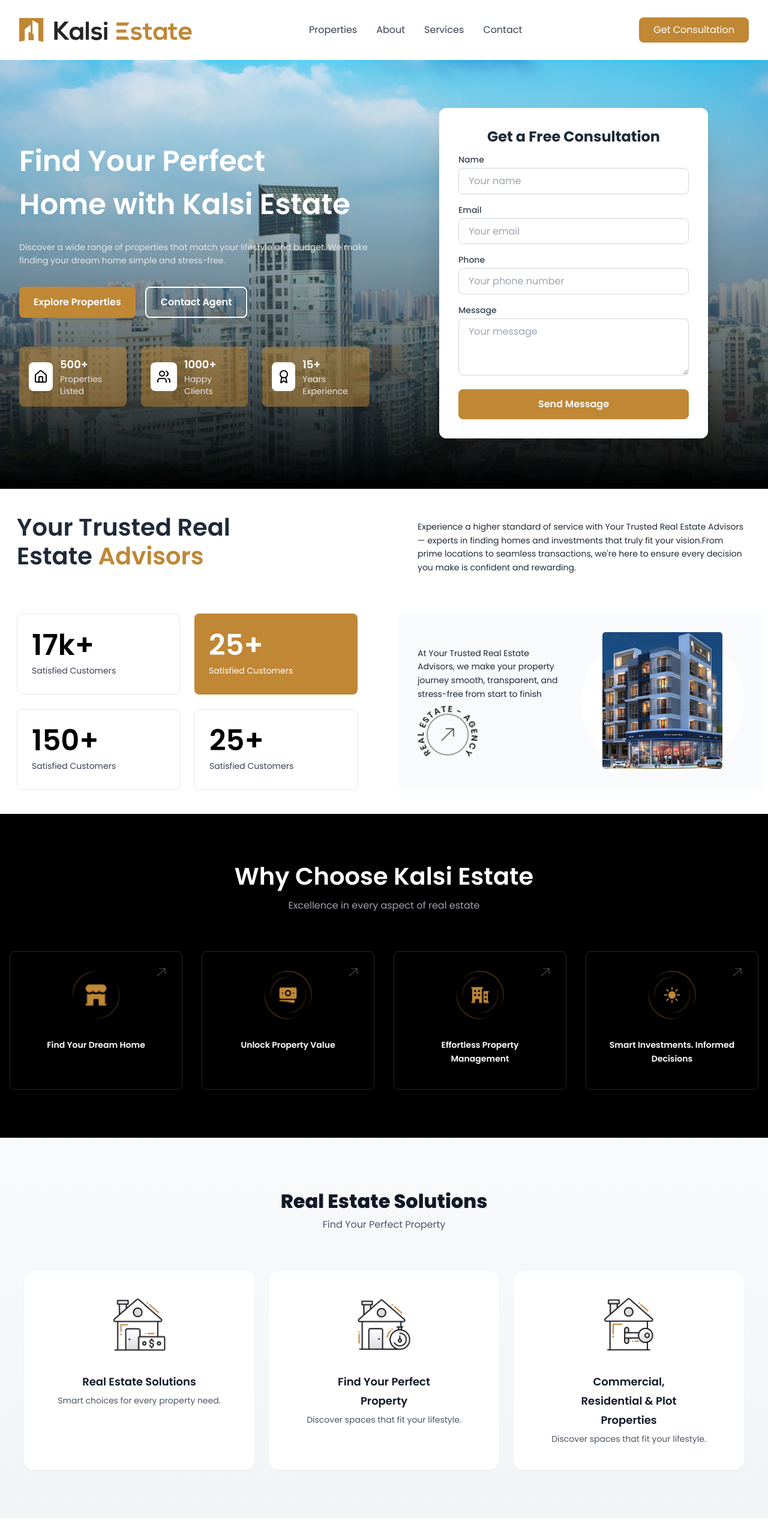
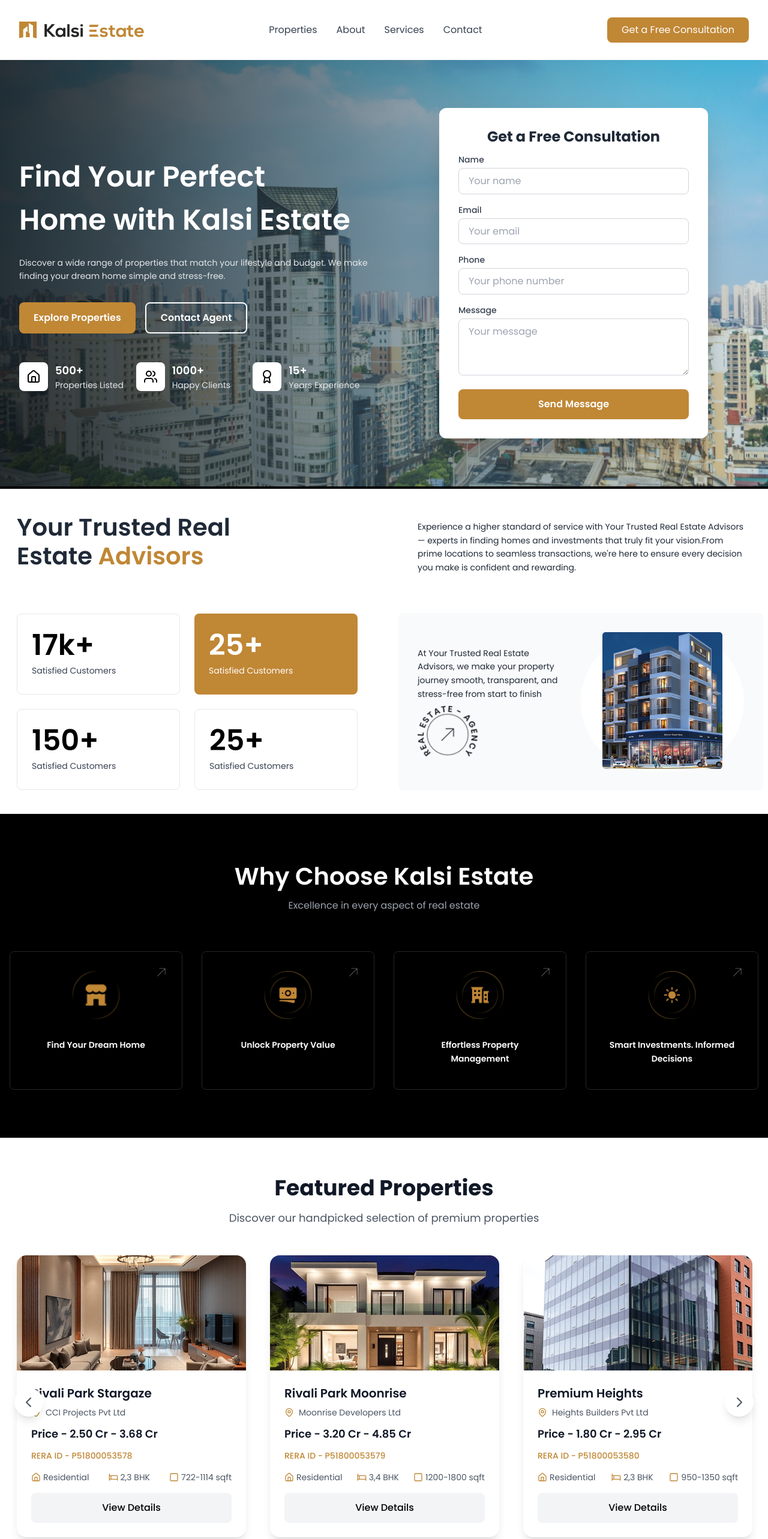
Before and after one commit to RAVI08RR/realstatemarketing, a Next.js app: page / in a window 1280 px wide. Shown: the top 2566 px of the page at 60% size. Built offline with nearby package versions, Linux system fonts and the light colour scheme.

Commit message:
icon updated who we are

```diff
--- a/src/app/components/CTASection.js
+++ b/src/app/components/CTASection.js
@@ -27,14 +27,14 @@ export default function CTASection() {
         {/* </div> */}
 
         {/* Main Heading */}
-        <h2 className="text-3xl md:text-4xl lg:text-[24px] font-[600] text-white mb-0 leading-[26px]">
-          Looking to Buy a new property or sell an existing one?<br/>
+        <h2 className="text-[33px] md:text-[24px] lg:text-[34px] font-[600] text-white mb-0 lg:leading-[37px]">
+          Looking to Buy a new property or sell an existing one?
         Homez provides an awesome solution!
         </h2>
 
         {/* CTA Button */}
         <button className="bg-[#C08735] text-white px-8 py-4 rounded-lg font-[400] hover:bg-amber-700 transition-colors duration-300 text-lg mt-6">
-          Submit Property
+         Get a Free Consultation
         </button>
       </div>
     </section>
--- a/src/app/components/ContactForm.js
+++ b/src/app/components/ContactForm.js
@@ -97,7 +97,7 @@ export default function ContactForm() {
                 type="submit"
                 className="w-full bg-[#C08735] text-white py-4 px-6 rounded-lg font-semibold hover:bg-amber-700 transition-colors duration-300 text-lg"
               >
-                Submit Enquiry
+               Get a Free Consultation
               </button>
             </form>
           </div>
--- a/src/app/components/FeaturedProperties.js
+++ b/src/app/components/FeaturedProperties.js
@@ -2,6 +2,7 @@
 import React from 'react';
 import Image from 'next/image';
 import Slider from 'react-slick';
+import { MapPin, Home, Bed, Square } from 'lucide-react';
 import "slick-carousel/slick/slick.css";
 import "slick-carousel/slick/slick-theme.css";
 
@@ -12,7 +13,13 @@ const FeaturedProperties = () => {
       title: "Claremont by Origin",
       location: "Sector 45, Gurgaon",
       image: "/images/f-1.png",
-      type: "residential"
+      type: "residential",
+      developer: "Origin Developers Pvt Ltd",
+      price: "1.20 Cr - 2.45 Cr",
+      reraId: "P51800053578",
+      propertyType: "Residential",
+      bhk: "2,3 BHK",
+      area: "850-1200 sqft"
     },
     {
       id: 2,
@@ -20,30 +27,53 @@ const FeaturedProperties = () => {
       location: "Borivali East, Mumbai",
       image: "/images/f-2.png",
       type: "commercial",
-      featured: true
+      featured: true,
+      developer: "CCI Projects Pvt Ltd",
+      price: "2.50 Cr - 3.68 Cr",
+      reraId: "P51800053578",
+      propertyType: "Residential",
+      bhk: "2,3 BHK",
+      area: "722-1114 sqft"
     },
     {
       id: 3,
       title: "Rivali Park Moonrise",
       location: "Golf Course Road",
       image: "/images/f-3.png",
-      type: "luxury"
+      type: "luxury",
+      developer: "Moonrise Developers Ltd",
+      price: "3.20 Cr - 4.85 Cr",
+      reraId: "P51800053579",
+      propertyType: "Residential",
+      bhk: "3,4 BHK",
+      area: "1200-1800 sqft"
     },
-     {
+    {
       id: 4,
-      title: "Rivali Park Moonrise",
-      location: "Golf Course Road",
+      title: "Premium Heights",
+      location: "Sector 62, Noida",
       image: "/images/f-1.png",
-      type: "luxury"
+      type: "luxury",
+      developer: "Heights Builders Pvt Ltd",
+      price: "1.80 Cr - 2.95 Cr",
+      reraId: "P51800053580",
+      propertyType: "Residential",
+      bhk: "2,3 BHK",
+      area: "950-1350 sqft"
     },
-      {
+    {
       id: 5,
-      title: "Rivali Park Moonrise",
-      location: "Golf Course Road",
+      title: "Sky Gardens",
+      location: "Andheri West, Mumbai",
       image: "/images/f-2.png",
-      type: "luxury"
+      type: "luxury",
+      developer: "Sky Developers Ltd",
+      price: "4.20 Cr - 6.50 Cr",
+      reraId: "P51800053581",
+      propertyType: "Residential",
+      bhk: "3,4 BHK",
+      area: "1400-2000 sqft"
     }
-
   ];
 
   const CustomNextArrow = ({ onClick }) => (
@@ -119,12 +149,45 @@ const FeaturedProperties = () => {
 
         {/* Property Details */}
         <div className="p-6">
-          <h3 className="text-xl font-semibold text-gray-900 mb-2 group-hover:text-amber-600 transition-colors duration-300">
+          <h3 className="text-xl font-semibold text-gray-900 mb-2 group-hover:text-[#C08735] transition-colors duration-300">
             {property.title}
           </h3>
-          <p className="text-gray-600 text-sm mb-4">
-            {property.location}
-          </p>
+
+          {/* Developer Info */}
+          <div className="flex items-center text-gray-600 text-sm mb-3">
+            <MapPin className="w-4 h-4 text-[#C08735] mr-2" />
+            <span>{property.developer}</span>
+          </div>
+
+          {/* Price */}
+          <div className="mb-3">
+            <p className="text-lg font-semibold text-gray-900">
+              Price - {property.price}
+            </p>
+          </div>
+
+          {/* RERA ID */}
+          <div className="mb-4">
+            <p className="text-[#C08735] font-medium text-sm">
+              RERA ID - {property.reraId}
+            </p>
+          </div>
+
+          {/* Property Features */}
+          <div className="flex items-center justify-between mb-4 text-sm text-gray-600">
+            <div className="flex items-center">
+              <Home className="w-4 h-4 text-[#C08735] mr-1" />
+              <span>{property.propertyType}</span>
+            </div>
+            <div className="flex items-center">
+              <Bed className="w-4 h-4 text-[#C08735] mr-1" />
+              <span>{property.bhk}</span>
+            </div>
+            <div className="flex items-center">
+              <Square className="w-4 h-4 text-[#C08735] mr-1" />
+              <span>{property.area}</span>
+            </div>
+          </div>
 
           {/* View Details Button */}
           <button
--- a/src/app/components/Header.js
+++ b/src/app/components/Header.js
@@ -21,7 +21,7 @@ export default function Header() {
                 alt="Kalsi Estate Logo"
                 width={208}
                 height={80}
-                className="lg:w-72 w-50"
+                className="lg:w-50 w-50"
               />
             </div>
           </div>
@@ -45,8 +45,8 @@ export default function Header() {
           {/* Desktop CTA Button */}
           <div className="hidden md:block">
             <button className="bg-[#C08735] text-white px-6 py-2 rounded-lg hover:bg-[#C08735]/80 transition-colors">
-              Get Consultation
-            </button>
+             Get a Free Consultation
+              </button>
           </div>
 
           {/* Mobile menu button */}
@@ -110,7 +110,8 @@ export default function Header() {
                   className="w-full bg-[#C08735] text-white px-6 py-3 rounded-lg hover:bg-[#C08735]/80 transition-colors"
                   onClick={() => setIsMobileMenuOpen(false)}
                 >
-                  Get Consultation
+                  Get a Free Consultation
+
                 </button>
               </div>
             </nav>
--- a/src/app/components/HeroSection.js
+++ b/src/app/components/HeroSection.js
@@ -32,9 +32,9 @@ export default function HeroSection() {
             </div>
 
             {/* Info Boxes */}
-            <div className="grid grid-cols-1 sm:grid-cols-3 gap-6">
+            <div className="grid grid-cols-1 sm:grid-cols-3 gap-0">
               {/* Info Box 1 - Properties */}
-              <div className="flex items-center space-x-3 bg-[#C08735] bg-opacity-50  rounded-lg p-4">
+              <div className="flex items-center space-x-3 bg-[#c0863500] bg-opacity-50  rounded-lg p-0">
                 <div className="w-12 h-12 bg-white rounded-lg flex items-center justify-center">
                   <Home className="w-6 h-6 text-[black]" />
                 </div>
@@ -45,7 +45,7 @@ export default function HeroSection() {
               </div>
 
               {/* Info Box 2 - Clients */}
-              <div className="flex items-center space-x-3 bg-[#C08735] bg-opacity-50  rounded-lg p-4">
+              <div className="flex items-center space-x-3 bg-transperent bg-opacity-50  rounded-lg p-0">
                 <div className="w-12 h-12 bg-white rounded-lg flex items-center justify-center">
                   <Users className="w-6 h-6 text-[black]" />
                 </div>
@@ -56,7 +56,7 @@ export default function HeroSection() {
               </div>
 
               {/* Info Box 3 - Experience */}
-              <div className="flex items-center space-x-3 bg-[#C08735] bg-opacity-50  rounded-lg p-4">
+              <div className="flex items-center space-x-3 bg-transperent bg-opacity-50  rounded-lg p-0">
                 <div className="w-12 h-12 bg-white rounded-lg flex items-center justify-center">
                   <Award className="w-6 h-6 text-[black]" />
                 </div>
--- a/src/app/components/Realstatesoloution.jsx
+++ b/src/app/components/Realstatesoloution.jsx
@@ -5,26 +5,26 @@ const Realstatesoloution = () => {
   const solutions = [
     {
       imageSrc: "/images/rs-1.png",
-      title: "Real Estate Solutions",
+      title: "Commercial Properties",
       description: "Smart choices for every property need."
     },
     {
       imageSrc: "/images/rs-2.png",
-      title: "Find Your Perfect Property",
+      title: "Residential Properties",
       description: "Discover spaces that fit your lifestyle."
     },
     {
       imageSrc: "/images/rs-3.png",
-      title: "Commercial, Residential & Plot Properties",
+      title: "Plot Properties",
       description: "Discover spaces that fit your lifestyle."
     }
   ];
 
   return (
-    <div className="bg-gradient-to-b from-gray-50 to-gray-100 py-20 px-4 sm:px-6 lg:px-8">
-      <div className="container mx-auto px-2">
+    <div className="bg-gradient-to-b from-gray-50 to-gray-100 py-10 px-4 sm:px-6 lg:px-8">
+      <div className="container mx-auto px-2 pb-10">
         {/* Header */}
-        <div className="text-center mb-16">
+        <div className="text-center mb-5">
           <h1 className="text-[2rem] font-[800] text-gray-900 mb-0">
             Real Estate Solutions
           </h1>
@@ -41,7 +41,7 @@ const Realstatesoloution = () => {
               className="bg-white rounded-2xl shadow-sm hover:shadow-lg transition-shadow duration-300 p-8 sm:p-10 flex flex-col items-center text-center"
             >
               {/* Image */}
-              <div className="mb-8 flex items-center justify-center">
+              <div className="mb-3 flex items-center justify-center">
                 <Image
                   src={solution.imageSrc}
                   alt={solution.title}
@@ -52,7 +52,7 @@ const Realstatesoloution = () => {
               </div>
 
               {/* Title */}
-              <h3 className="lg:text-[18px] sm:text-2xl font-[600] text-gray-900 mb-1 whitespace-pre-line lg:w-[200px]">
+              <h3 className="lg:text-[18px] sm:text-2xl font-[600] text-gray-900 mb-1 ">
                 {solution.title}
               </h3>
 
--- a/src/app/page.js
+++ b/src/app/page.js
@@ -17,8 +17,9 @@ export default function Home() {
       <TrustedAdvisors />
 
       <WhyChooseUs />
+       <FeaturedProperties />
       <Realstatesoloution />
-       <FeaturedProperties />
+
       <CTASection />
 
       <Testimonials />
```
Also changed, not shown: public/images/banner-landing.png.
